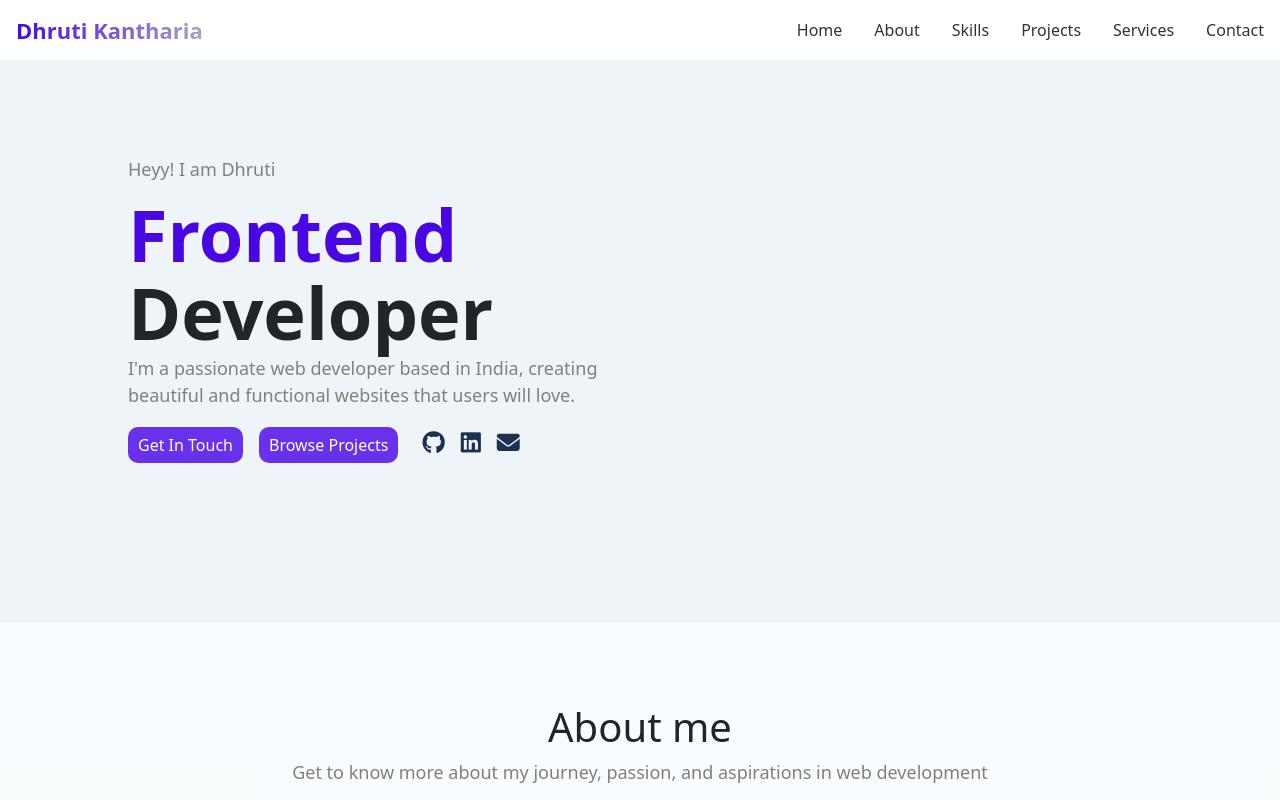
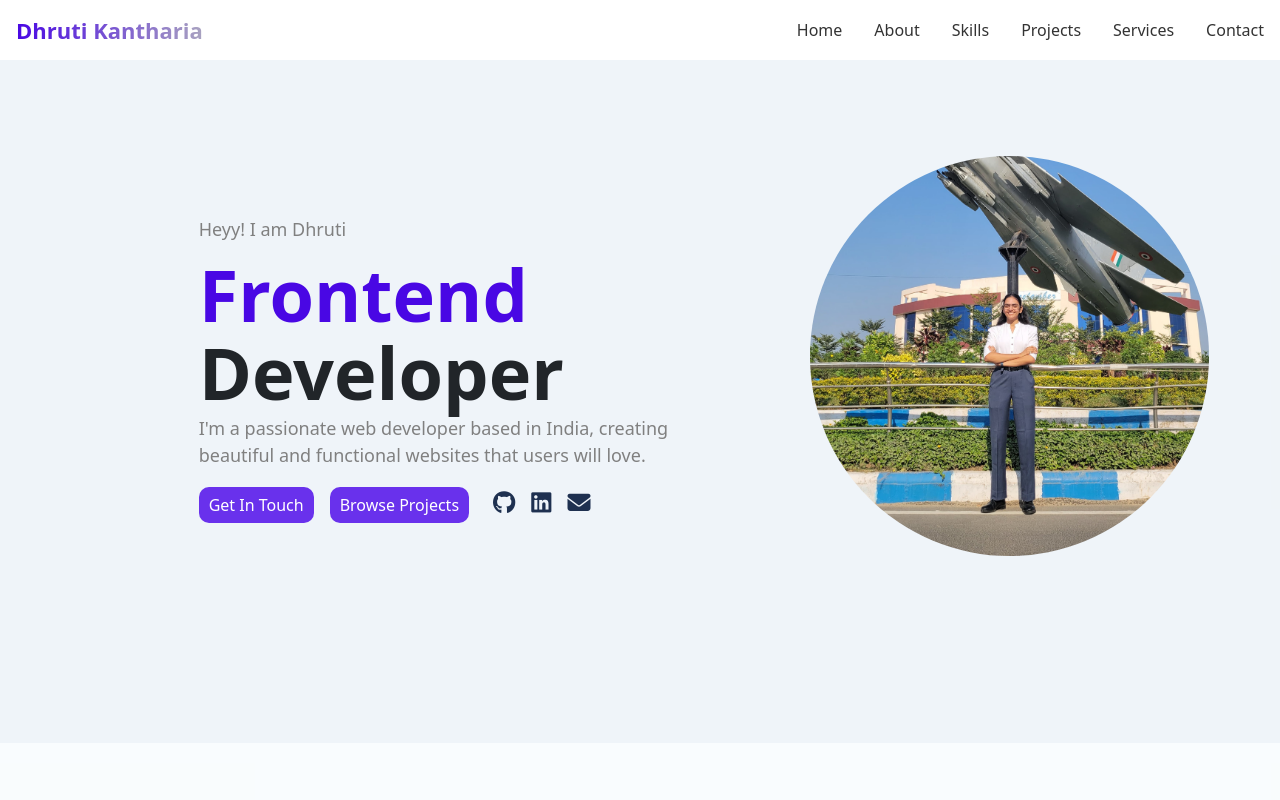
Before and after one commit to KanthariaDhruti/Portfolio-Website, a React (Vite) app: page / in a window 1280 px wide. Shown: the top 800 px of the page. Built offline with nearby package versions, Linux system fonts and the light colour scheme.

Commit message:
Update in file

```diff
--- a/src/App.css
+++ b/src/App.css
@@ -54,8 +54,15 @@
 .hero {
     padding: 6rem 0 10.2rem 8rem;
     background-color: #94b4d125;
+    display: flex;
+    justify-content:space-around;
+    align-items: center;
 }
-
+.hero img{
+    border-radius: 50%;
+    height: 25rem;
+    width: auto;
+}
 .hero p {
     font-size: 18px;
     color: grey;
--- a/src/components/Home.jsx
+++ b/src/components/Home.jsx
@@ -33,6 +33,7 @@
                 </div>
             </div>
             <div id="home" className="hero">
+                <div>
                     <p>Heyy! I am Dhruti</p>
                     <h1 className="frontend">Frontend</h1>
                     <h1>Developer</h1>
@@ -44,6 +45,10 @@
                     <a className="hero-icons" target="_blank" href="https://github.com/KanthariaDhruti"><i class="fa-brands fa-github"></i></a>
                     <a className="hero-icons" target="_blank" href="https://www.linkedin.com/in/dhruti-kantharia-759700255/"><i class="fa-brands fa-linkedin"></i></a>
                     <a className="hero-icons" target="_blank" href="https://mail.google.com/mail/u/0/#inbox?compose=DmwnWrRtswJrTJzwNcnglvVgPnCJXTMXRWxDhrqHCmNWfhBfXzCxQsHxvZtphhGRkztBHNTgjZxl"><i class="fa-solid fa-envelope"></i></a>
+                </div>
+                <div>
+                    <img src="/dhrutiImg.jpg" alt="" />
+                </div>
             </div>
             <div id="about" className="about">
                 <h1>About me</h1>
```
Also changed, not shown: public/dhrutiImg.jpg (added). Lines whose indentation alone changed are shown as unchanged.
